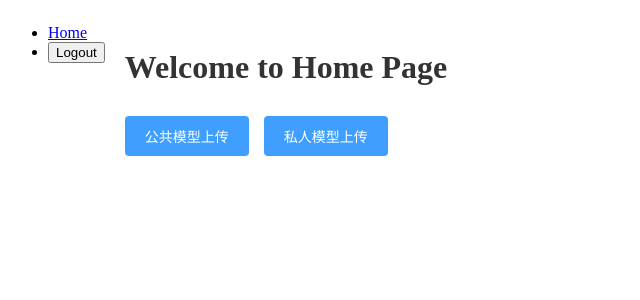
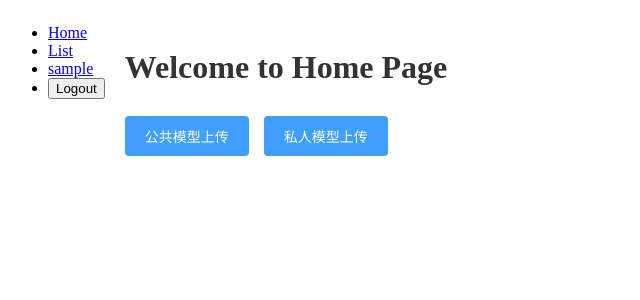
Before and after one commit to XiaoDengPiaoPiao/ysm-manager-client, a Vue app: page /#/ in a window 1280 px wide. Shown: the top 300 px of the page, without its empty margins (0-640 px from the left). Built offline with nearby package versions, Linux system fonts and the light colour scheme; sample sign-in values are in the browser's storage.

Commit message:
feat: create basic page structure

```diff
--- a/src/App.vue
+++ b/src/App.vue
@@ -1,11 +1,23 @@
 <script>
-import { isLogin, removeToken } from './utils/auth.js'
+import { isLogin, removeToken, getUsername } from './utils/auth.js'
 import { logout } from './utils/api.js'
 
 export default {
   data() {
     return {
-      isLogin
+      isLogin,
+      username: ''
+    }
+  },
+  mounted() {
+    this.username = getUsername()
+  },
+  watch: {
+    isLogin: {
+      handler() {
+        this.username = getUsername()
+      },
+      immediate: true
     }
   },
   methods: {
@@ -37,6 +49,12 @@ export default {
         <router-link to="/">Home</router-link>
       </li>
       <li v-if="isLogin">
+        <router-link to="/list">List</router-link>
+      </li>
+      <li v-if="isLogin" class="username">
+        <router-link to="/user">{{ username }}</router-link>
+      </li>
+      <li v-if="isLogin">
         <button @click="handleLogout">Logout</button>
       </li>
     </ul>
--- /dev/null
+++ b/src/page/List.vue
@@ -0,0 +1,21 @@
+<template>
+  <div class="list-page">
+    <h1>Welcome List page</h1>
+  </div>
+</template>
+
+<script>
+export default {
+  name: 'List'
+}
+</script>
+
+<style scoped>
+.list-page {
+  padding: 20px;
+}
+
+.list-page h1 {
+  color: #333;
+}
+</style>
--- a/src/page/Login.vue
+++ b/src/page/Login.vue
@@ -1,6 +1,6 @@
 <script>
 import { login } from '../utils/api.js'
-import { setToken, getToken } from '../utils/auth.js'
+import { setToken, getToken, setUsername } from '../utils/auth.js'
 
 export default {
     data() {
@@ -19,8 +19,9 @@ export default {
 
             try {
                 const response = await login(this.name, this.password)
-                // 登录成功，存储token
+                // 登录成功，存储token和用户名
                 setToken(response.data.token)
+                setUsername(this.name)
                 // 跳转到首页或其他页面
                 this.$router.push('/')
             } catch (err) {
--- /dev/null
+++ b/src/page/User.vue
@@ -0,0 +1,21 @@
+<template>
+  <div class="user-page">
+    <h1>Welcome User page</h1>
+  </div>
+</template>
+
+<script>
+export default {
+  name: 'User'
+}
+</script>
+
+<style scoped>
+.list-page {
+  padding: 20px;
+}
+
+.list-page h1 {
+  color: #333;
+}
+</style>
--- a/src/utils/auth.js
+++ b/src/utils/auth.js
@@ -1,6 +1,7 @@
 import { ref, computed } from 'vue'
 
 const tokenRef = ref(localStorage.getItem('token'))
+const usernameRef = ref(localStorage.getItem('username') || '')
 
 export const isLogin = computed(() => !!tokenRef.value)
 
@@ -11,17 +12,29 @@ export const setToken = (token) => {
   localStorage.setItem('token', token)
 }
 
+export const getUsername = () => usernameRef.value
+
+export const setUsername = (username) => {
+  usernameRef.value = username
+  localStorage.setItem('username', username)
+}
+
 export const removeToken = () => {
   tokenRef.value = null
   localStorage.removeItem('token')
+  usernameRef.value = ''
+  localStorage.removeItem('username')
 }
 
 export const useAuth = () => {
   return {
     isLogin,
     token: tokenRef,
+    username: usernameRef,
     getToken,
     setToken,
+    getUsername,
+    setUsername,
     removeToken
   }
 }
--- a/src/utils/route.js
+++ b/src/utils/route.js
@@ -2,12 +2,20 @@ import { createRouter, createWebHashHistory } from 'vue-router'
 import Login from '../page/Login.vue'
 import Register from '../page/Register.vue'
 import Home from '../page/Home.vue'
+import List from '../page/List.vue'
+import User from '../page/User.vue'
 
 const routes = [
     {
         path: '/',
         name: 'Home',
         component: Home,
+        meta: { requiresAuth: true }
+    },
+    {
+        path: '/list',
+        name: 'List',
+        component: List,
         meta: { requiresAuth: true }
     },
     {
@@ -19,7 +27,13 @@ const routes = [
         path: '/register',
         name: 'Register',
         component: Register
-    }
+    },
+    {
+        path: '/user',
+        name: 'User',
+        component: User,
+        meta: { requiresAuth: true }
+    },
 ]
 
 const router = createRouter({
```
